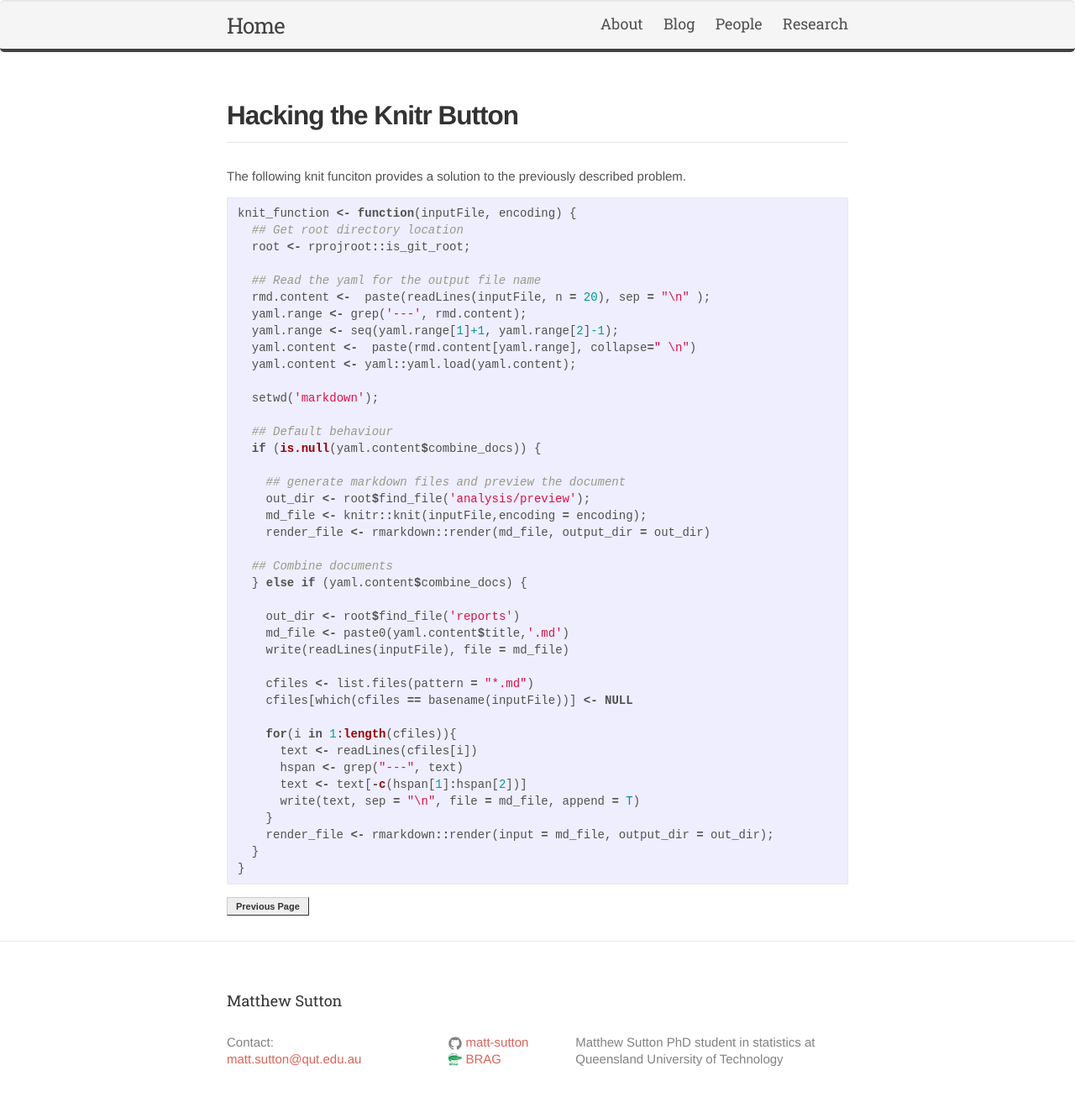
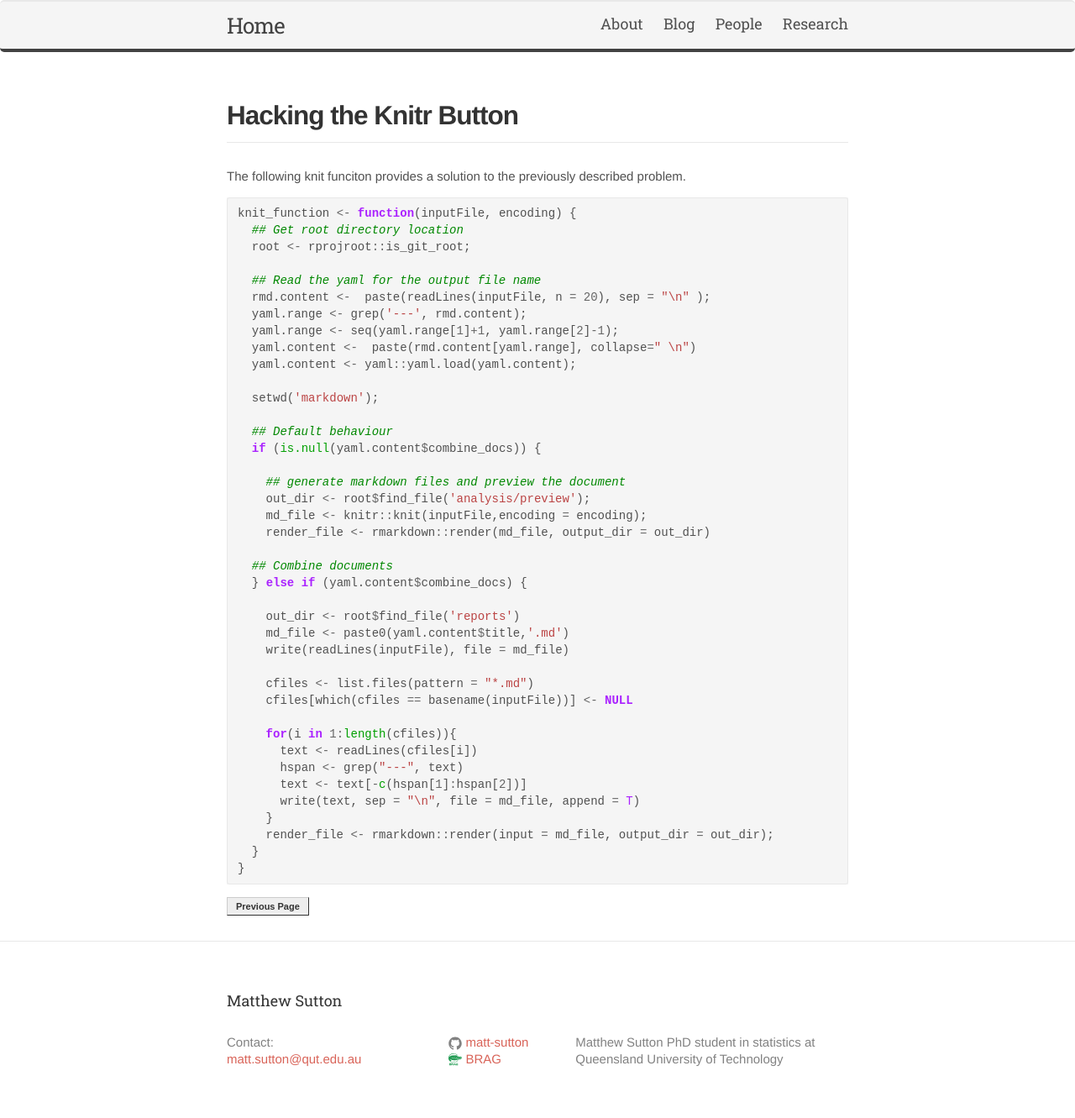
Before and after one commit to matt-sutton/matt-sutton.github.io, a Jekyll site: the page built from _blog/markdown/knitrTricks03.md, in a window 1280 px wide. Shown: the whole page at 84% size. Built offline with Jekyll 4.4.1, drawn with Linux system fonts in a browser that asks for light colours.

Commit message:
Use emacs formating and shaded background

```diff
--- a/assets/css/pages/_base.scss
+++ b/assets/css/pages/_base.scss
@@ -224,7 +224,7 @@ code {
     font-size: 14px;
     border: 1px solid $grey-color-light;
     border-radius: 3px;
-    background-color: #eef;
+    background-color: #f5f5f5;
 }
 
 code {
--- a/assets/css/pages/_syntax-highlighting.scss
+++ b/assets/css/pages/_syntax-highlighting.scss
@@ -1,6 +1,6 @@
 /**
  * Syntax highlighting styles
- */
+
 .highlight {
     background: #fff;
     @extend %vertical-rhythm;
@@ -69,3 +69,74 @@
     .vi    { color: #008080 } // Name.Variable.Instance
     .il    { color: #099 } // Literal.Number.Integer.Long
 }
+*/
+
+.highlight {
+    background: #f5f5f5;
+    @extend %vertical-rhythm;
+
+    .highlighter-rouge & {
+      background: #f5f5f5;
+    }
+
+    .c { color: #008800; font-style: italic } /* Comment */
+    .err { border: 1px solid #FF0000 } /* Error */
+    .k { color: #AA22FF; font-weight: bold } /* Keyword */
+    .o { color: #666666 } /* Operator */
+    .cm { color: #008800; font-style: italic } /* Comment.Multiline */
+    .cp { color: #008800 } /* Comment.Preproc */
+    .c1 { color: #008800; font-style: italic } /* Comment.Single */
+    .cs { color: #008800; font-weight: bold } /* Comment.Special */
+    .gd { color: #A00000 } /* Generic.Deleted */
+    .ge { font-style: italic } /* Generic.Emph */
+    .gr { color: #FF0000 } /* Generic.Error */
+    .gh { color: #000080; font-weight: bold } /* Generic.Heading */
+    .gi { color: #00A000 } /* Generic.Inserted */
+    .go { color: #808080 } /* Generic.Output */
+    .gp { color: #000080; font-weight: bold } /* Generic.Prompt */
+    .gs { font-weight: bold } /* Generic.Strong */
+    .gu { color: #800080; font-weight: bold } /* Generic.Subheading */
+    .gt { color: #0040D0 } /* Generic.Traceback */
+    .kc { color: #AA22FF; font-weight: bold } /* Keyword.Constant */
+    .kd { color: #AA22FF; font-weight: bold } /* Keyword.Declaration */
+    .kn { color: #AA22FF; font-weight: bold } /* Keyword.Namespace */
+    .kp { color: #AA22FF } /* Keyword.Pseudo */
+    .kr { color: #AA22FF; font-weight: bold } /* Keyword.Reserved */
+    .kt { color: #00BB00; font-weight: bold } /* Keyword.Type */
+    .m { color: #666666 } /* Literal.Number */
+    .s { color: #BB4444 } /* Literal.String */
+    .na { color: #BB4444 } /* Name.Attribute */
+    .nb { color: #AA22FF } /* Name.Builtin */
+    .nc { color: #0000FF } /* Name.Class */
+    .no { color: #880000 } /* Name.Constant */
+    .nd { color: #AA22FF } /* Name.Decorator */
+    .ni { color: #999999; font-weight: bold } /* Name.Entity */
+    .ne { color: #D2413A; font-weight: bold } /* Name.Exception */
+    .nf { color: #00A000 } /* Name.Function */
+    .nl { color: #A0A000 } /* Name.Label */
+    .nn { color: #0000FF; font-weight: bold } /* Name.Namespace */
+    .nt { color: #008000; font-weight: bold } /* Name.Tag */
+    .nv { color: #B8860B } /* Name.Variable */
+    .ow { color: #AA22FF; font-weight: bold } /* Operator.Word */
+    .w { color: #bbbbbb } /* Text.Whitespace */
+    .mf { color: #666666 } /* Literal.Number.Float */
+    .mh { color: #666666 } /* Literal.Number.Hex */
+    .mi { color: #666666 } /* Literal.Number.Integer */
+    .mo { color: #666666 } /* Literal.Number.Oct */
+    .sb { color: #BB4444 } /* Literal.String.Backtick */
+    .sc { color: #BB4444 } /* Literal.String.Char */
+    .sd { color: #BB4444; font-style: italic } /* Literal.String.Doc */
+    .s2 { color: #BB4444 } /* Literal.String.Double */
+    .se { color: #BB6622; font-weight: bold } /* Literal.String.Escape */
+    .sh { color: #BB4444 } /* Literal.String.Heredoc */
+    .si { color: #BB6688; font-weight: bold } /* Literal.String.Interpol */
+    .sx { color: #008000 } /* Literal.String.Other */
+    .sr { color: #BB6688 } /* Literal.String.Regex */
+    .s1 { color: #BB4444 } /* Literal.String.Single */
+    .ss { color: #B8860B } /* Literal.String.Symbol */
+    .bp { color: #AA22FF } /* Name.Builtin.Pseudo */
+    .vc { color: #B8860B } /* Name.Variable.Class */
+    .vg { color: #B8860B } /* Name.Variable.Global */
+    .vi { color: #B8860B } /* Name.Variable.Instance */
+    .il { color: #666666 } /* Literal.Number.Integer.Long */
+}
```
Also changed, not shown: 1 other file.
